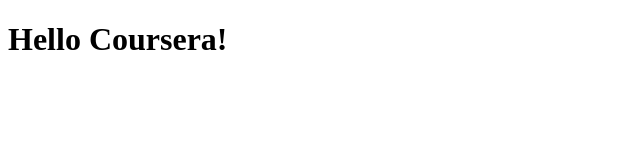
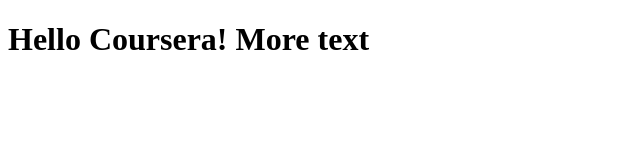
Before and after one commit to karlmaxwell67/coursera-test, a plain HTML site: page site/index.html in a window 1280 px wide. Shown: the whole page, without its empty margins (0-640 px from the left). Drawn offline with Linux system fonts and the light colour scheme.

Commit message:
Small text addition.

```diff
--- a/site/index.html
+++ b/site/index.html
@@ -4,6 +4,6 @@
 	<title>Hello Coursera!</title>
 </head>
 <body>
-<h1>Hello Coursera!</h1>
+<h1>Hello Coursera! More text</h1>
 </body>
 </html>
```
